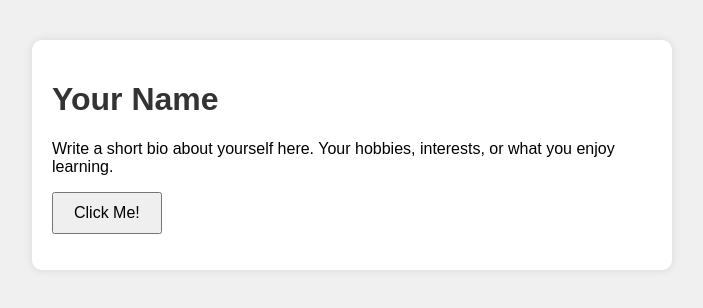
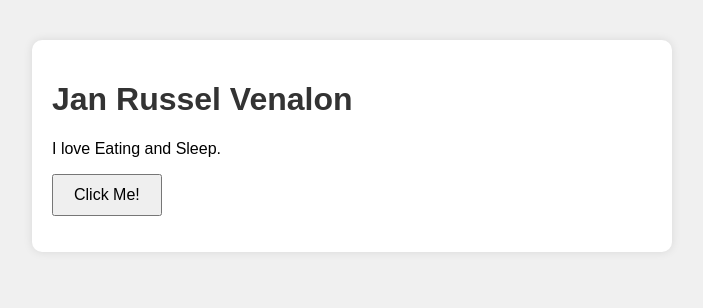
Before and after one commit to russbucalan-cyber/web-base-activity, a plain HTML site: page index.html in a window 1280 px wide. Shown: the whole page, without its empty margins (288-991 px from the left). Drawn offline with Linux system fonts and the light colour scheme.

Commit message:
Update index.html

```diff
--- a/index.html
+++ b/index.html
@@ -8,9 +8,9 @@
 </head>
 <body>
     <div class="container">
-        <h1 id="name">Your Name</h1>
+        <h1 id="name">Jan Russel Venalon</h1>
         <p class="bio">
-            Write a short bio about yourself here. Your hobbies, interests, or what you enjoy learning.
+            I love Eating and Sleep.
         </p>
 
         <button id="btn">Click Me!</button>
```
